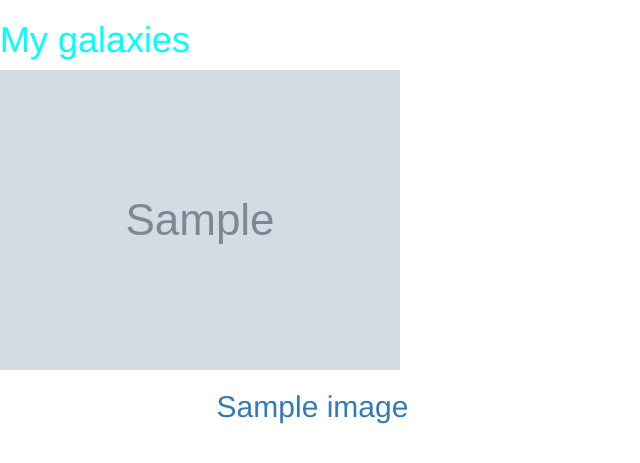
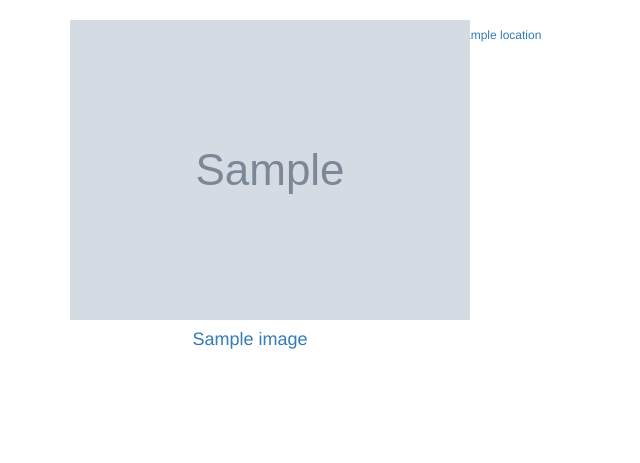
Before and after one commit to dennis027/Gallery, a Django app: template gallery/templates/all-gallery/gallery.html in a window 1280 px wide. Shown: the part 52-515 px from the top of the page, without its empty margins (0-640 px from the left). Run offline with Django 3.2, Linux system fonts and the light colour scheme; tables that the repository leaves empty hold one stand-in row (values such as "Sample post"); the template is opened without the code that fills it: values that come from a table or form of the project are taken from there, most other values are stand-ins (such as "Sample title", 1, 10 or a date in 2020); grey boxes marked "Sample" are stand-in pictures; some libraries are stand-ins or nearby versions.

Commit message:
updated app

```diff
--- a/gallery/templates/all-gallery/gallery.html
+++ b/gallery/templates/all-gallery/gallery.html
@@ -2,16 +2,21 @@
 
 {% block content %}
 {{block.super}}
-
-<h1>My galaxies</h1>
 {%for image in images%}
+<div class="container">
 
 <div class="row">
+  <span id="locations">
+    {% for location in locations %}
+        <a class="btn btn-outline-info btn-sm" id="btn"
+           href="/location/{{location.name}}">{{location.name}}</a>
+    {%endfor%}
+ </span>
 
-    <div class="col-xs-6 col-sm-6 col-md-6 col-lg-6">
-    <img src="{{image.image.url}}" class="img-responsive" alt="Image">
+    <div class="col-xs-4 col-sm-4 col-md-4 col-lg-4">
+    <img src="{{image.image.url}}"  alt="Image">
 
-    <a href="{% url 'review' %}"> <h2 class="text-center"> {{ image.name }}</h2> </a>
+    <a href="{% url 'review' %}"> <h4 class="text-center"> {{ image.name }}</h4> </a>
     </div>
 
   </div>
@@ -24,4 +29,5 @@
   {% endfor %}
 
 </div>
+
 {% endblock %}
```
Also changed, not shown: gallery/templates/all-gallery/location.html (added, +47 -0 lines).
